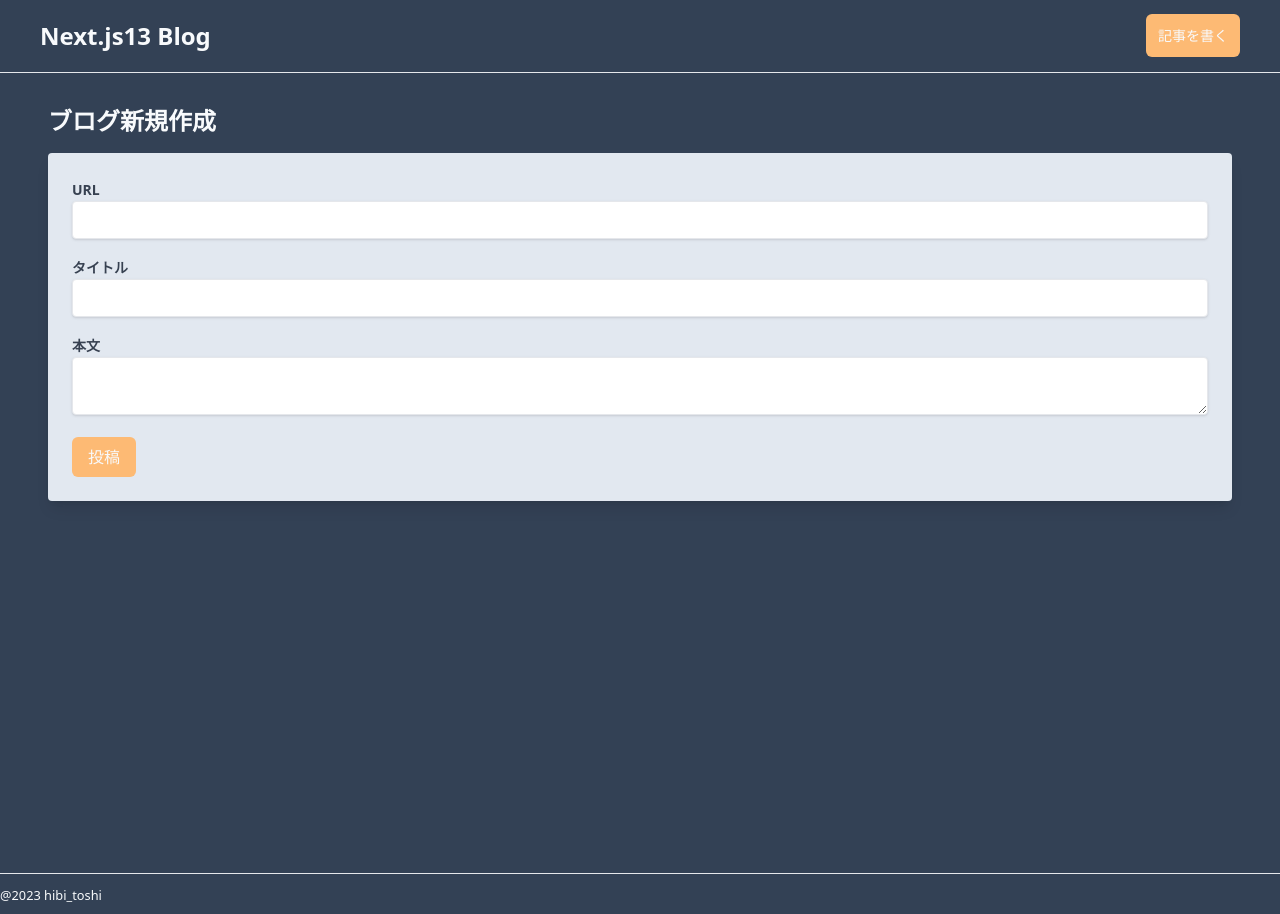
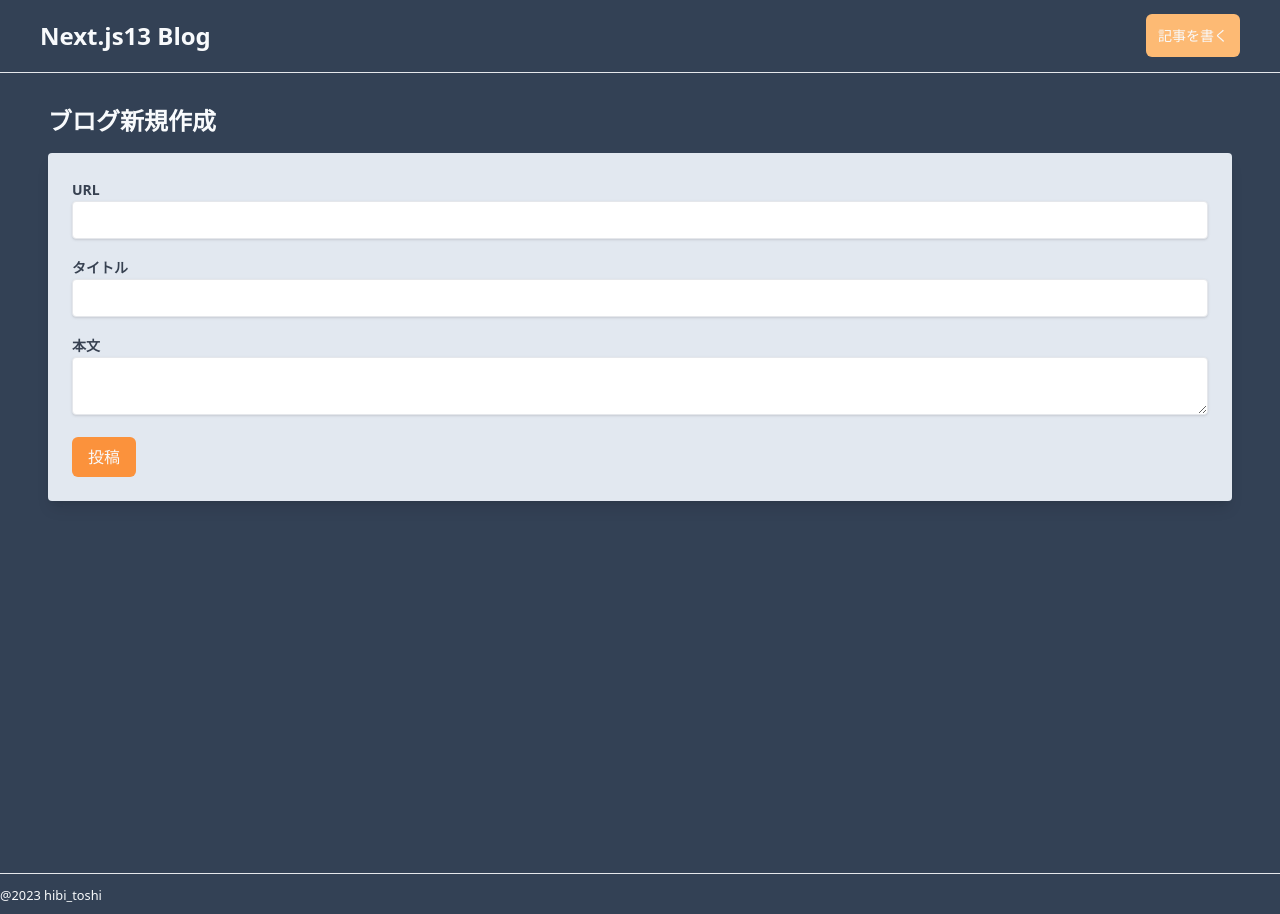
Before and after one commit to hibi6toshi/Nextjs-blog, a Next.js app: page /articles/new in a window 1280 px wide. Built offline with nearby package versions, Linux system fonts and the light colour scheme.

Commit message:
add:記事作成のローディングの追加

```diff
--- a/src/app/articles/new/page.tsx
+++ b/src/app/articles/new/page.tsx
@@ -9,10 +9,14 @@ const CreateBlogPage = () => {
   const [id, setId] = useState<string>("");
   const [title, setTitle] = useState<string>("");
   const [content, setContent] = useState<string>("");
+  const [loading, setLoading] = useState<boolean>(false);
 
   const hundleSubmit = async (e: React.FormEvent<HTMLFormElement>) => {
     e.preventDefault();
+
+    setLoading(true);
     await createArticle(id, title, content);
+    setLoading(false);
     router.push("/");
     router.refresh();
   };
@@ -49,7 +53,15 @@ const CreateBlogPage = () => {
             onChange={(e) => setContent(e.target.value)}
           />
         </div>
-        <button type="submit" className="py-2 px-4 rounded-md bg-orange-300">
+        <button
+          type="submit"
+          className={`py-2 px-4 rounded-md ${
+            loading
+              ? "bg-orange-300 cursor-not-allowed "
+              : "bg-orange-400 hover:bg-orange-500"
+          }`}
+          disabled={loading}
+        >
           投稿
         </button>
       </form>
```
